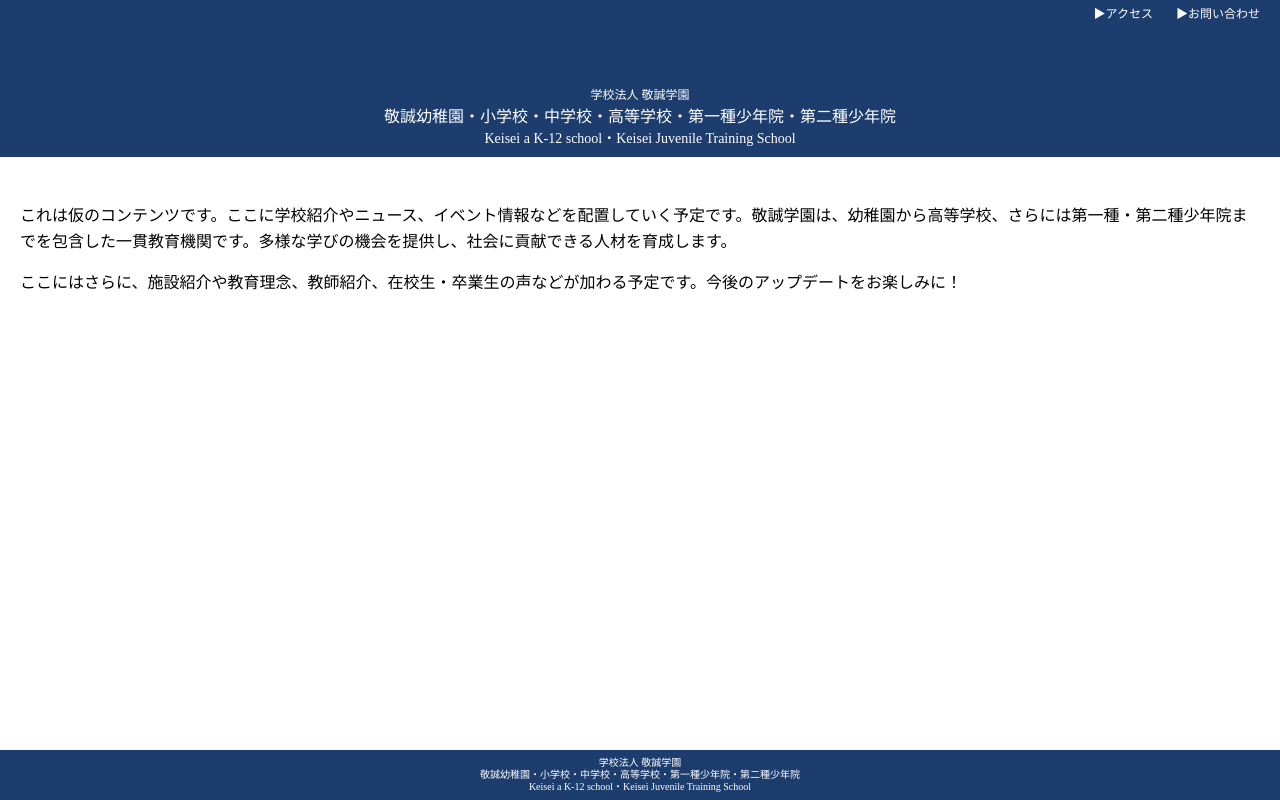
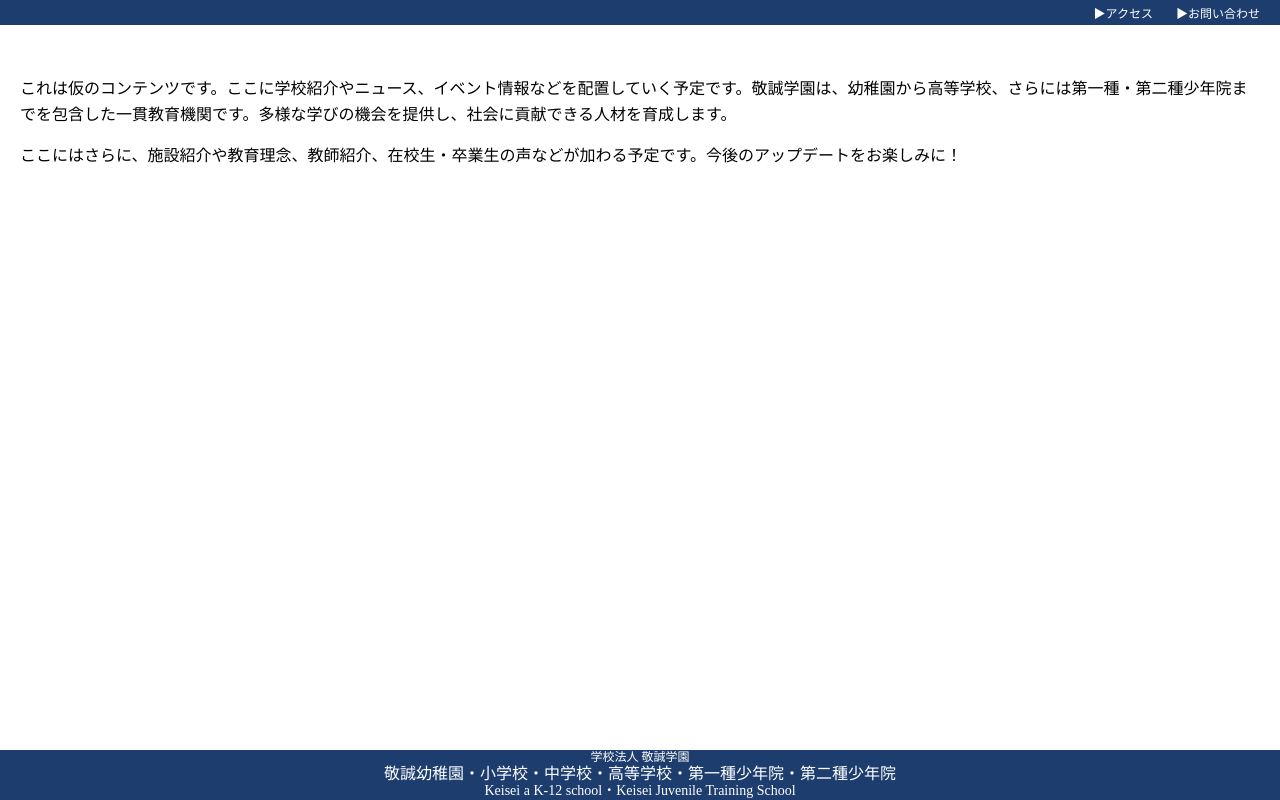
Before and after one commit to keisei-edu/keisei-edu.github.io, a plain HTML site: page about/index.html in a window 1280 px wide. Drawn offline with Linux system fonts and the light colour scheme.

Commit message:
Update index.html

```diff
--- a/about/index.html
+++ b/about/index.html
@@ -39,30 +39,9 @@
       margin-left: 20px;
     }
 
-    /* ヘッダーテキスト */
-    .header-text {
-      background-color: #1c3d6e;
-      color: white;
-      text-align: center;
-      padding: 60px 10px 10px;
-      margin-top: 25px;
-    }
-
-    .header-text .small {
-      font-size: 12px;
-    }
-
-    .header-text .medium {
-      font-size: 14px;
-    }
-
-    .header-text .large {
-      font-size: 16px;
-    }
-
     /* 仮のコンテンツ */
     .content {
-      padding: 30px 20px;
+      padding: 60px 20px 90px;
       line-height: 1.6;
     }
 
@@ -75,7 +54,7 @@
       align-items: center;
       justify-content: center;
       color: white;
-      font-size: 10px;
+      font-size: 12px;
       padding: 4px 10px;
       box-sizing: border-box;
       position: fixed;
@@ -84,6 +63,18 @@
       text-align: center;
       flex-direction: column;
       line-height: 1.2;
+    }
+
+    .bottom-bar .small {
+      font-size: 12px;
+    }
+
+    .bottom-bar .medium {
+      font-size: 14px;
+    }
+
+    .bottom-bar .large {
+      font-size: 16px;
     }
   </style>
 </head>
@@ -95,21 +86,15 @@
     </div>
   </div>
 
-  <div class="header-text">
-    <div class="small">学校法人 敬誠学園</div>
-    <div class="large">敬誠幼稚園・小学校・中学校・高等学校・第一種少年院・第二種少年院</div>
-    <div class="medium">Keisei a K-12 school・Keisei Juvenile Training School</div>
-  </div>
-
   <div class="content">
     <p>これは仮のコンテンツです。ここに学校紹介やニュース、イベント情報などを配置していく予定です。敬誠学園は、幼稚園から高等学校、さらには第一種・第二種少年院までを包含した一貫教育機関です。多様な学びの機会を提供し、社会に貢献できる人材を育成します。</p>
     <p>ここにはさらに、施設紹介や教育理念、教師紹介、在校生・卒業生の声などが加わる予定です。今後のアップデートをお楽しみに！</p>
   </div>
 
   <div class="bottom-bar">
-    <div>学校法人 敬誠学園</div>
-    <div>敬誠幼稚園・小学校・中学校・高等学校・第一種少年院・第二種少年院</div>
-    <div>Keisei a K-12 school・Keisei Juvenile Training School</div>
+    <div class="small">学校法人 敬誠学園</div>
+    <div class="large">敬誠幼稚園・小学校・中学校・高等学校・第一種少年院・第二種少年院</div>
+    <div class="medium">Keisei a K-12 school・Keisei Juvenile Training School</div>
   </div>
 </body>
 </html>
```
